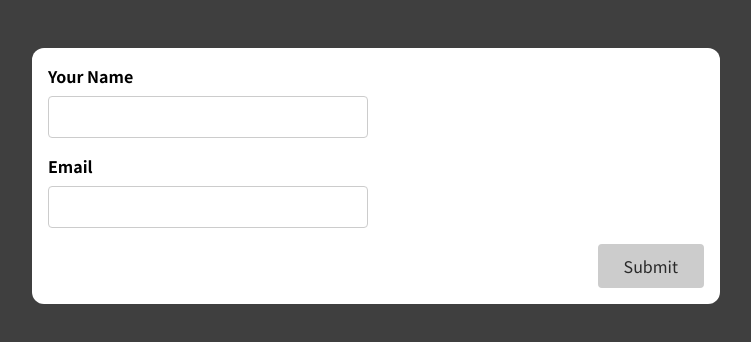
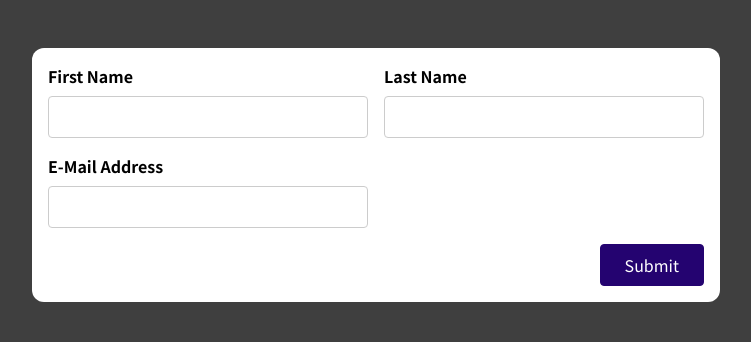
Before and after one commit to Habsolute/section-16-form-user_input, a React (Create React App) app: page / in a window 1280 px wide. Shown: the top 342 px of the page, without its empty margins (264-1015 px from the left). Built offline with nearby package versions, Linux system fonts and the light colour scheme.

Commit message:
Add basic form practice

```diff
--- a/src/App.js
+++ b/src/App.js
@@ -1,9 +1,11 @@
-import SimpleInput from './components/SimpleInput';
+// import SimpleInput from "./components/SimpleInput";
+import BasicForm from "./components/BasicForm";
 
 function App() {
   return (
     <div className="app">
-      <SimpleInput />
+      {/* <SimpleInput /> */}
+      <BasicForm />
     </div>
   );
 }
--- a/src/components/BasicForm.js
+++ b/src/components/BasicForm.js
@@ -1,21 +1,58 @@
+import React, { useState } from "react";
+
 const BasicForm = (props) => {
+  const [firstName, setFirstName] = useState("");
+  const [lastName, setLastName] = useState("");
+  const [email, setEmail] = useState("");
+
+  function fisrtNameInputHandler(e) {
+    setFirstName(e.target.value);
+  }
+
+  function lastNameInputHandler(e) {
+    setLastName(e.target.value);
+  }
+
+  function emailInputHandler(e) {
+    setEmail(e.target.value);
+  }
+
+  function formSubmitHandler(e) {
+    e.preventDefault();
+  }
+
   return (
-    <form>
-      <div className='control-group'>
-        <div className='form-control'>
-          <label htmlFor='name'>First Name</label>
-          <input type='text' id='name' />
+    <form onSubmit={formSubmitHandler}>
+      <div className="control-group">
+        <div className="form-control">
+          <label htmlFor="fisrtName">First Name</label>
+          <input
+            value={firstName}
+            onChange={fisrtNameInputHandler}
+            type="text"
+            id="name"
+          />
         </div>
-        <div className='form-control'>
-          <label htmlFor='name'>Last Name</label>
-          <input type='text' id='name' />
+        <div className="form-control">
+          <label htmlFor="lastName">Last Name</label>
+          <input
+            value={lastName}
+            onChange={lastNameInputHandler}
+            type="text"
+            id="name"
+          />
         </div>
       </div>
-      <div className='form-control'>
-        <label htmlFor='name'>E-Mail Address</label>
-        <input type='text' id='name' />
+      <div className="form-control">
+        <label htmlFor="email">E-Mail Address</label>
+        <input
+          type="text"
+          id="name"
+          value={email}
+          onChange={emailInputHandler}
+        />
       </div>
-      <div className='form-actions'>
+      <div className="form-actions">
         <button>Submit</button>
       </div>
     </form>
--- /dev/null
+++ b/src/hooks/use-input.js
@@ -0,0 +1,3 @@
+function useInput() {}
+
+export default useInput;
```
